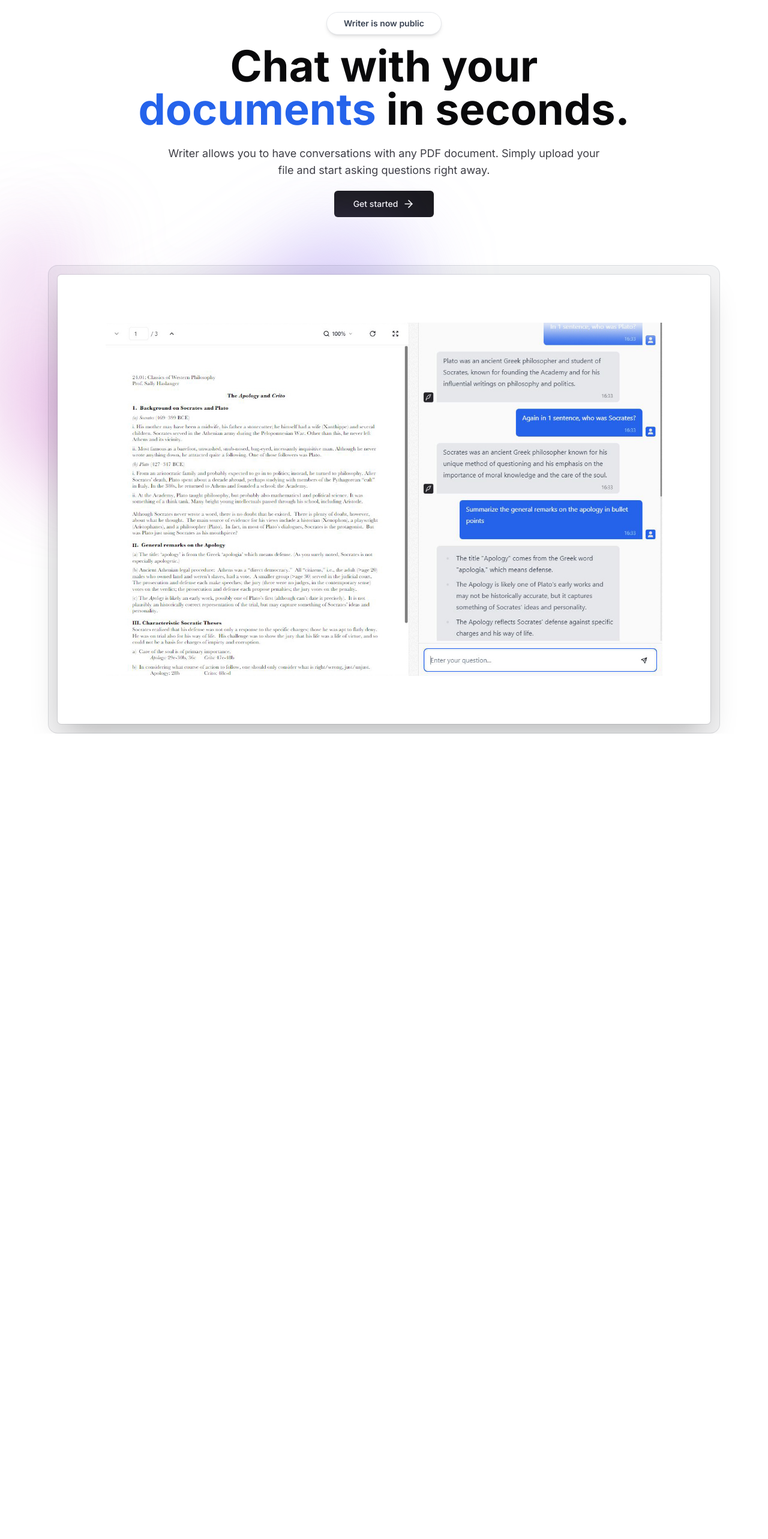
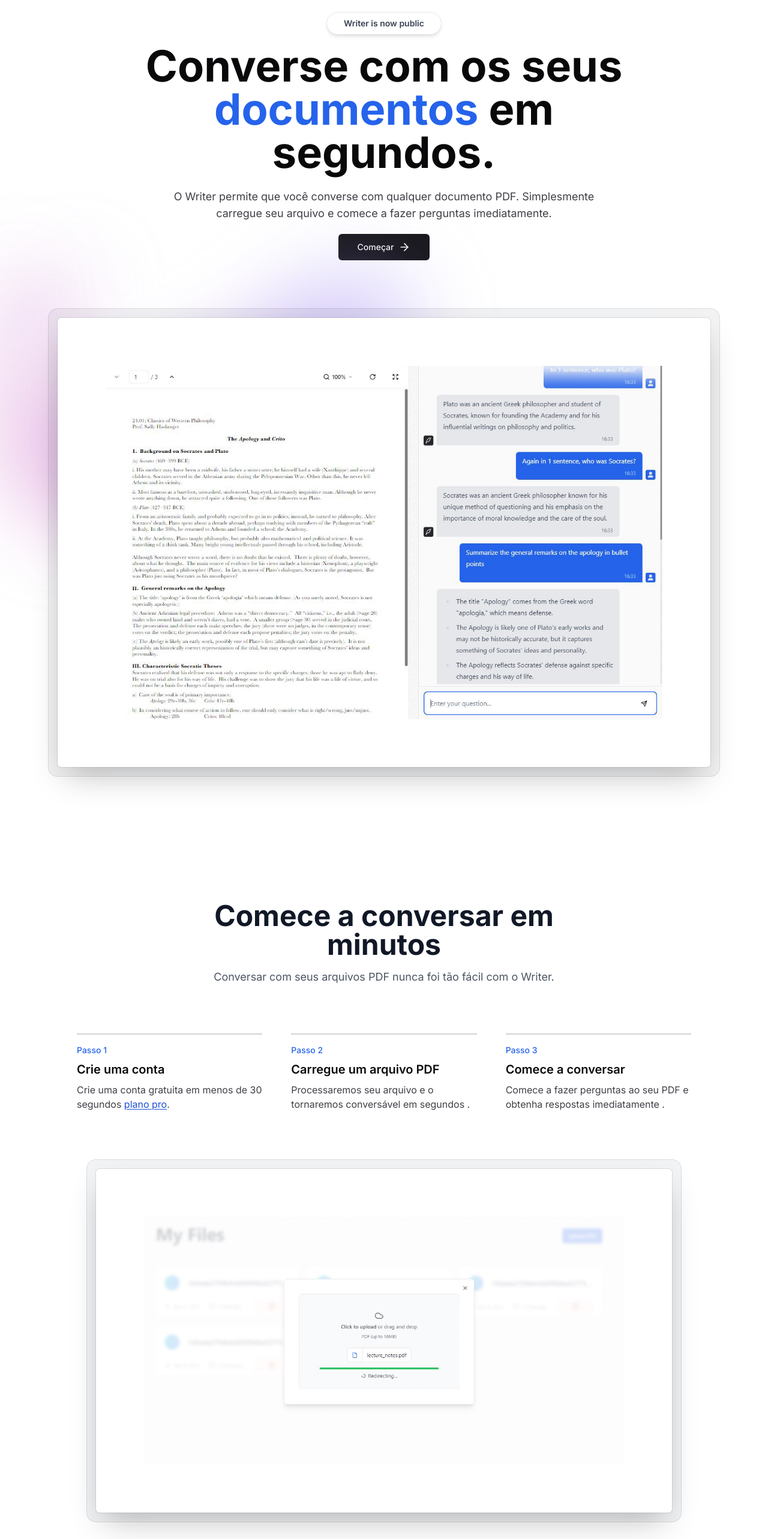
Before and after one commit to arthurlopesr/writer, a Next.js app: page / in a window 1280 px wide. Shown: the part 140-2706 px from the top of the page at 60% size. Before the commit the page ends 1363 px from the top, so only its background shows below. Built offline with nearby package versions, Linux system fonts and the light colour scheme.

Commit message:
feat: create feature section

```diff
--- a/src/app/page.tsx
+++ b/src/app/page.tsx
@@ -1,4 +1,5 @@
 import { MaxWidthWrapper } from "./components/maxWidthWrapper/MaxWidthWrapper";
+import { FeatureSection } from "./pages/home/featureSection/FeatureSection";
 import { HeroSection } from "./pages/home/heroSection/HeroSection";
 import { PropositionsSection } from "./pages/home/propositionSection/PropositionSection";
 
@@ -8,8 +9,8 @@
       <MaxWidthWrapper className="mb-12 mt-28 sm:mt-40 flex flex-col items-center justify-center text-center">
         <HeroSection />
       </MaxWidthWrapper>
-
       <PropositionsSection />
+      <FeatureSection />
     </>
   );
 }
--- /dev/null
+++ b/src/app/pages/home/featureSection/FeatureSection.tsx
@@ -0,0 +1,55 @@
+import { Step } from "@/app/components/step/Step";
+import Image from "next/image";
+
+export function FeatureSection() {
+  return (
+    <>
+      <div className="mx-auto mb-32 mt-32 max-w-5xl sm:mt-56">
+        <div className="mb-12 px-6 lg:px-8">
+          <div className="mx-auto max-w-2xl sm:text-center">
+            <h2 className="mt-2 font-bold text-4xl text-gray-900 sm:text-5xl">
+              Comece a conversar em minutos
+            </h2>
+            <p className="mt-4 text-lg text-gray-600">
+              Conversar com seus arquivos PDF nunca foi tão fácil com o Writer.
+            </p>
+          </div>
+        </div>
+
+        <ol className="my-8 space-y-4 pt-8 md:flex md:space-x-12 md:space-y-0">
+          <Step
+            sequencer={1}
+            title="Crie uma conta"
+            description="Crie uma conta gratuita em menos de 30 segundos"
+            proPlan
+          />
+          <Step
+            sequencer={2}
+            title="Carregue um arquivo PDF"
+            description="Processaremos seu arquivo e o tornaremos conversável em segundos"
+          />
+          <Step
+            sequencer={3}
+            title="Comece a conversar"
+            description="Comece a fazer perguntas ao seu PDF e obtenha respostas imediatamente"
+          />
+        </ol>
+
+        <div className="mx-auto max-w-6xl px-6 lg:px-8">
+          <div className="mt-16 flow-root sm:mt-24">
+            <div className="-m-2 rounded-xl bg-gray-900/5 p-2 ring-1 ring-inset ring-gray-900/10 lg:-m-4 lg:rounded-2xl lg:p-4">
+              <Image
+                src="/file-upload-preview.jpg"
+                alt="uploading preview"
+                width={1419}
+                height={732}
+                quality={100}
+                className="rounded-md bg-white p-2 sm:p-8 md:p-20 shadow-2xl ring-1 ring-gray-900/10"
+              />
+            </div>
+          </div>
+        </div>
+      </div>
+    </>
+  );
+}
--- a/src/app/pages/home/heroSection/HeroSection.tsx
+++ b/src/app/pages/home/heroSection/HeroSection.tsx
@@ -12,12 +12,13 @@
         </p>
       </div>
       <h1 className="max-w-4xl text-5xl font-bold md:text-6xl lg:text-7xl">
-        Chat with your <span className="text-blue-600">documents</span> in
-        seconds.
+        Converse com os seus <span className="text-blue-600">documentos</span>{" "}
+        em segundos.
       </h1>
       <p className="mt-6 max-w-prose text-zinc-700 sm:text-lg">
-        Writer allows you to have conversations with any PDF document. Simply
-        upload your file and start asking questions right away.
+        O Writer permite que você converse com qualquer documento PDF.
+        Simplesmente carregue seu arquivo e comece a fazer perguntas
+        imediatamente.
       </p>
 
       <Link
@@ -28,7 +29,7 @@
           className: "mt-5",
         })}
       >
-        Get started
+        Começar
         <ArrowRight className="ml-2 h-5 w-5" />
       </Link>
     </>
```
Also changed, not shown: public/file-upload-preview.jpg (added).
